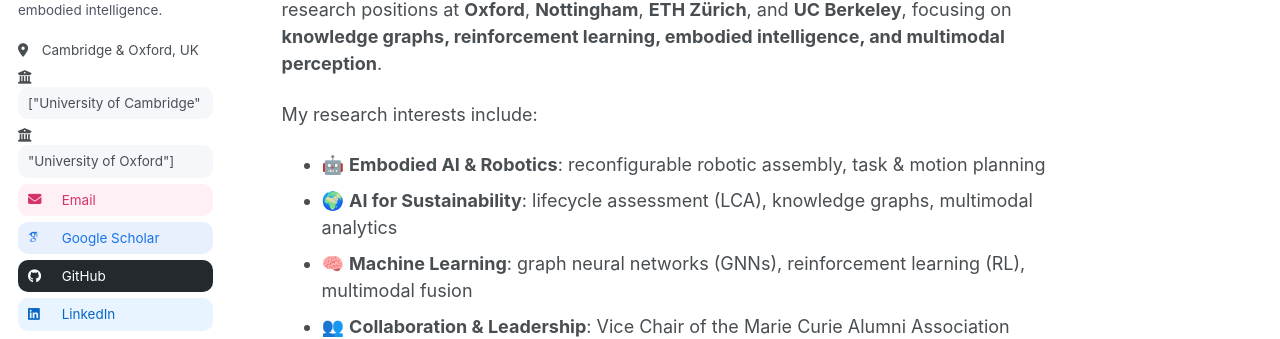
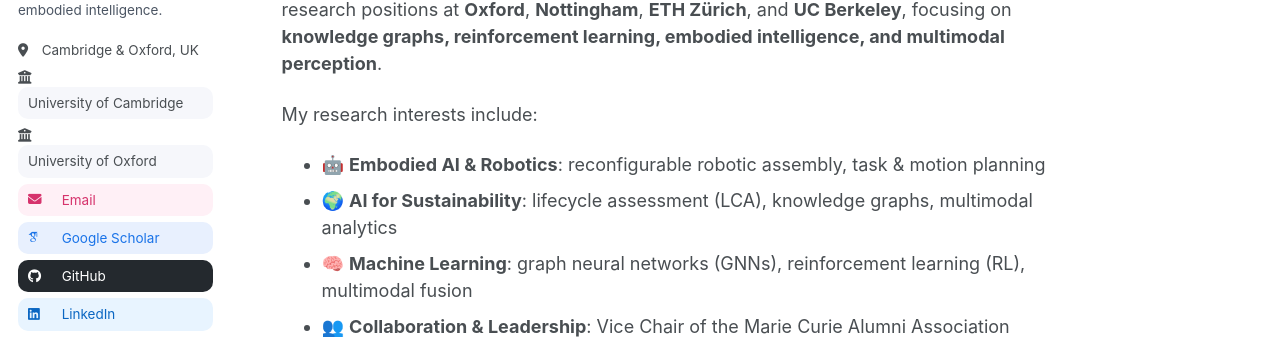
Before and after one commit to fanmo-intro/fanmo-intro.github.io, a Jekyll site: the page built from _pages/about.md, in a window 1280 px wide. Shown: the part 378-717 px from the top of the page. Built offline with Jekyll 4.4.1, drawn with Linux system fonts in a browser that asks for light colours; some web fonts are replaced; a script that is not in the unit is left out.

Commit message:
Update author-profile.html

```diff
--- a/_includes/author-profile.html
+++ b/_includes/author-profile.html
@@ -28,16 +28,11 @@
         <li class="author__desktop"><i class="fas fa-fw fa-location-dot icon-pad-right" aria-hidden="true"></i>{{ author.location }}</li>
       {% endif %}
       {% if author.employer %}
-      {%- comment -%}
-        Accept either a single string or a comma-separated list, e.g.:
-        author.employer: "University of Cambridge, University of Oxford"
-      {%- endcomment -%}
-      {% assign _emp = author.employer %}
-      {% assign employers = _emp | split: "," %}
-      {% for e in employers %}
+        {% assign employers_list = author.employer %}
+        {% for e in employers_list %}
         <li class="author__desktop">
           <i class="fas fa-fw fa-building-columns icon-pad-right" aria-hidden="true"></i>
-      <span class="employer" data-employer="{{ e | strip | downcase }}">{{ e | strip }}</span>
+          <span class="employer">{{ e | strip }}</span>
         </li>
         {% endfor %}
       {% endif %}
```
Lines whose indentation alone changed are shown as unchanged.
